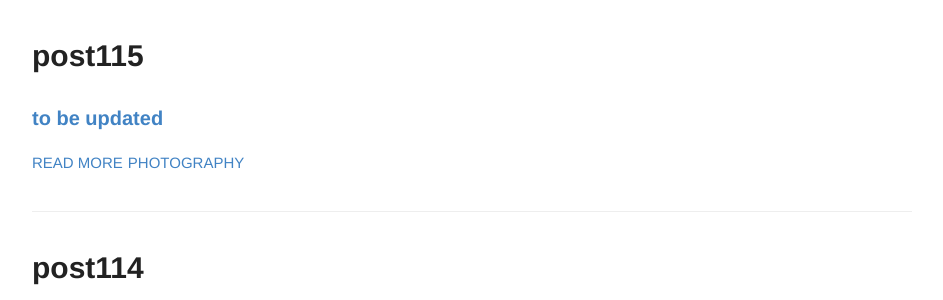
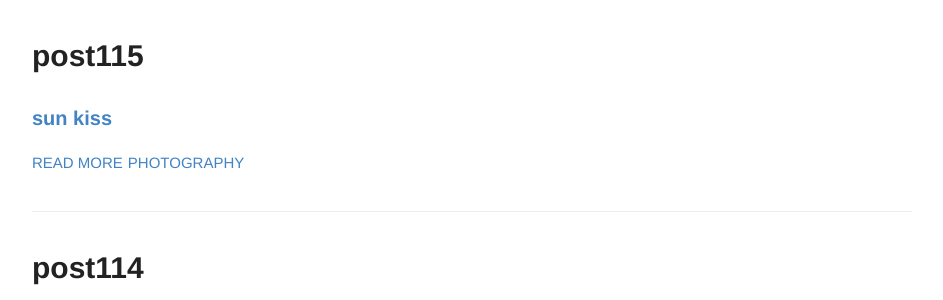
Before and after one commit to rsk/rsk.github.io, a Jekyll site: the page built from index.html, in a window 1280 px wide and 900 px high, scrolled down 3234 px. Shown: the part 153-453 px from the top of the window, without its empty margins (168-1111 px from the left). Built offline with Jekyll 4.4.1, drawn with Linux system fonts in a browser that asks for light colours.

Commit message:
Update 2020-6-06-post115.md

```diff
--- a/_posts/2020-6-06-post115.md
+++ b/_posts/2020-6-06-post115.md
@@ -2,7 +2,7 @@
 layout: post
 title: post115
 number: 115
-excerpt: to be updated
+excerpt: sun kiss
 tags:
   - photography
 
```
